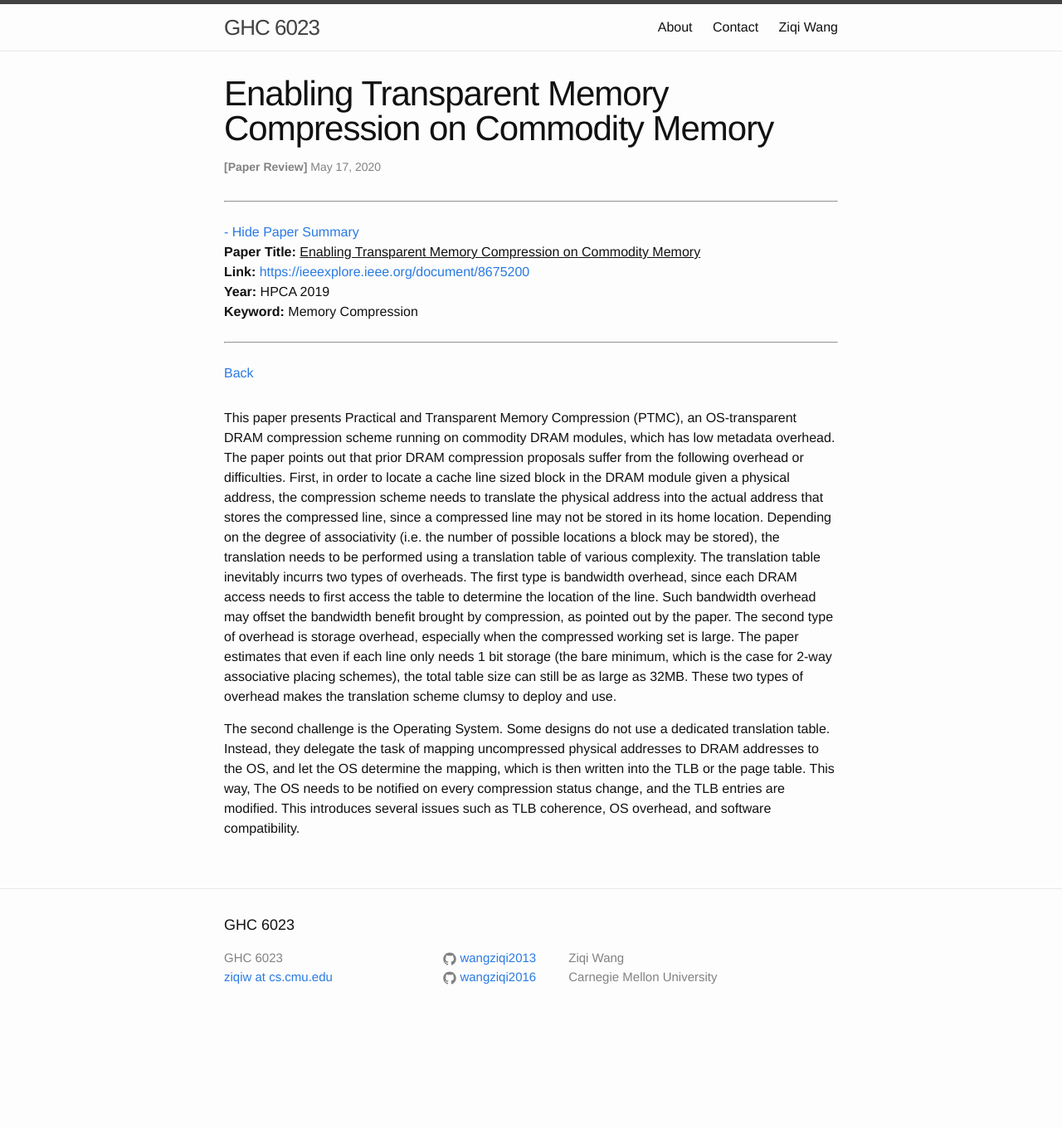
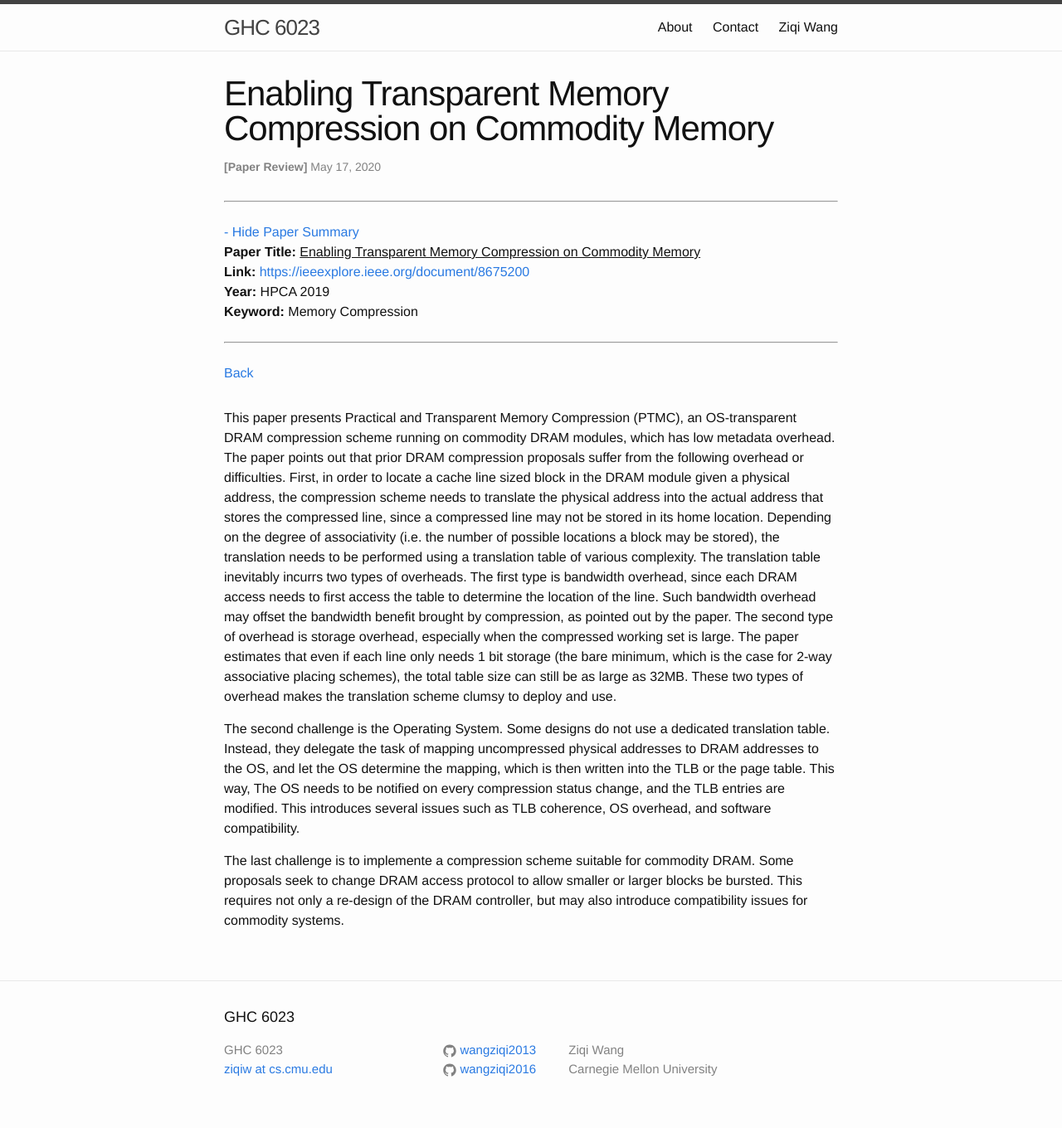
Before and after one commit to wangziqi2013/wangziqi2013.github.io, a Jekyll site: the page built from _posts/2020-05-17-ptmc.markdown, in a window 1280 px wide. Shown: the whole page at 83% size. Built offline with Jekyll 4.4.1, drawn with Linux system fonts in a browser that asks for light colours; before the commit the page ends 1249 px from its top, so only the background shows below that.

Commit message:
Adding last challenge

```diff
--- a/_posts/2020-05-17-ptmc.markdown
+++ b/_posts/2020-05-17-ptmc.markdown
@@ -32,3 +32,7 @@ the task of mapping uncompressed physical addresses to DRAM addresses to the OS,
 which is then written into the TLB or the page table.
 This way, The OS needs to be notified on every compression status change, and the TLB entries are modified. This introduces
 several issues such as TLB coherence, OS overhead, and software compatibility.
+
+The last challenge is to implemente a compression scheme suitable for commodity DRAM. Some proposals seek to change
+DRAM access protocol to allow smaller or larger blocks be bursted. This requires not only a re-design of the DRAM controller,
+but may also introduce compatibility issues for commodity systems.
```
